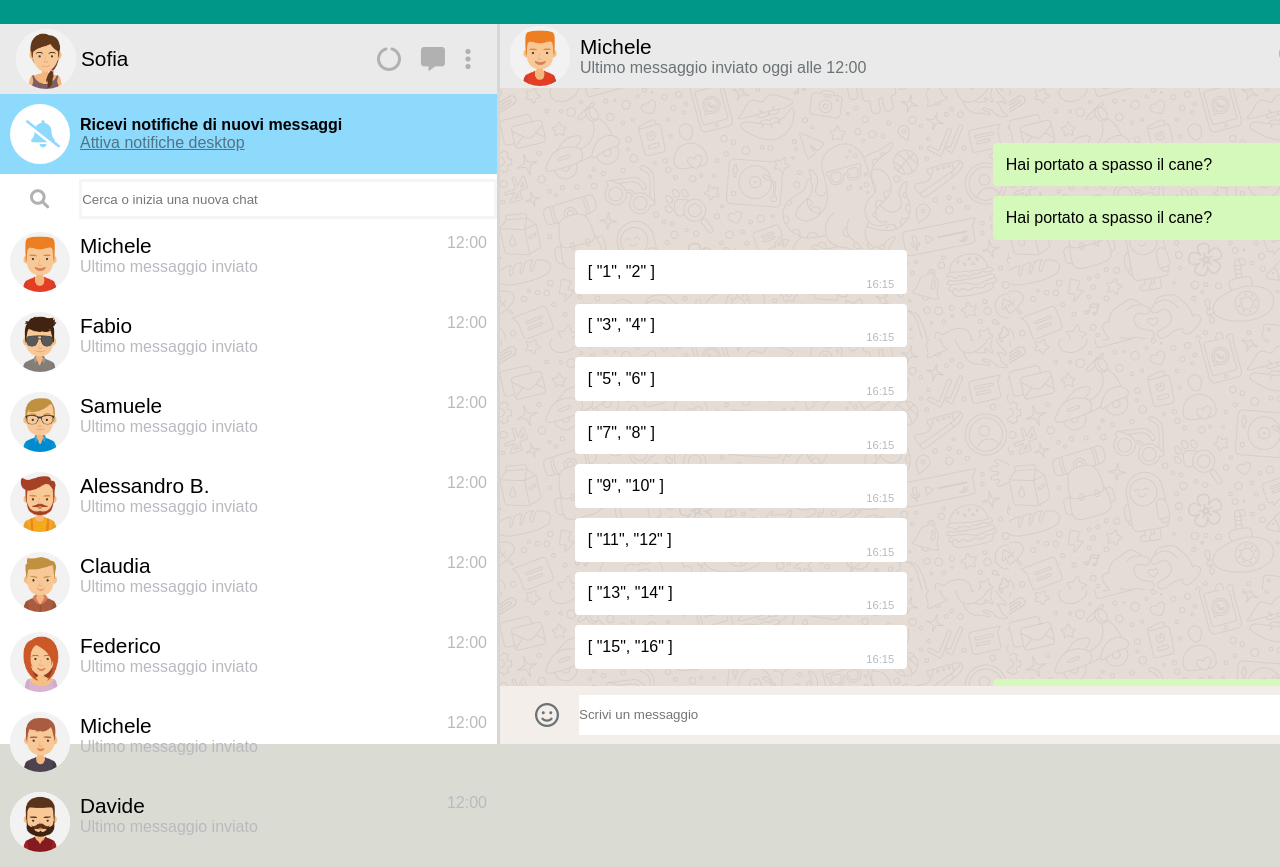
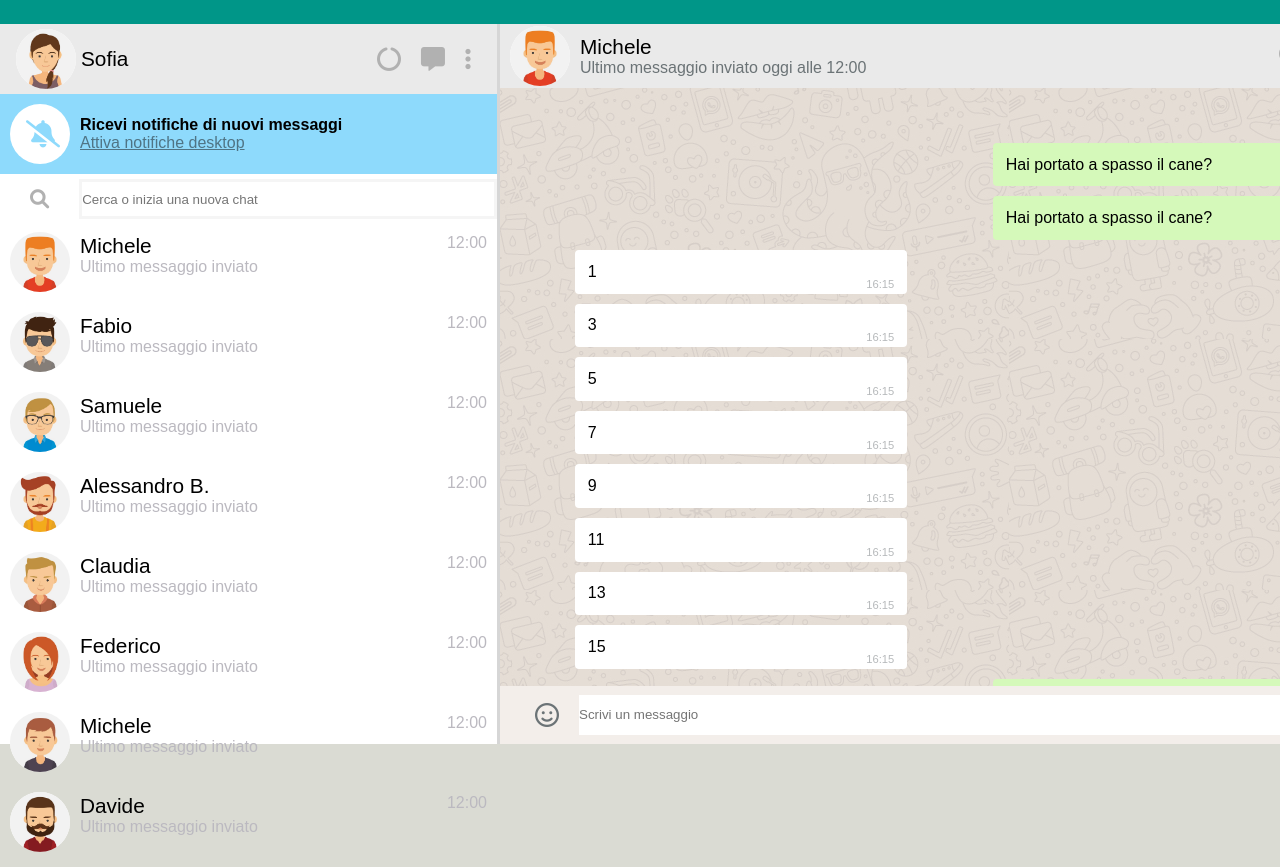
Before and after one commit to sandyclaws89/vue-boolzapp, a plain HTML site: page index.html in a window 1280 px wide. Shown: the top 867 px of the page. Drawn offline with nearby package versions, Linux system fonts and the light colour scheme.

Commit message:
tentativi

```diff
--- a/index.html
+++ b/index.html
@@ -122,7 +122,7 @@
             <!-- INTERLOCUTOR CHAT  -->
             <div  class="interlocutor-chat-box flex-column">
               <div v-for="(element) in chatList" class="interlocutor-chat flex-row">
-                <p>{{element.chat}}</p>
+                <p>{{element.chat[0]}}</p>
                 <span>16:15</span>
               </div>
             </div>
```
